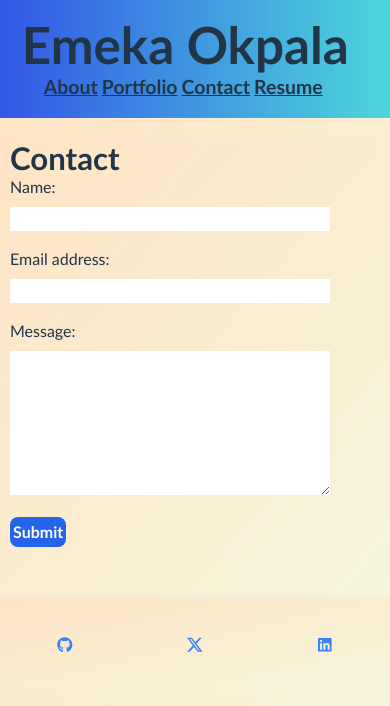
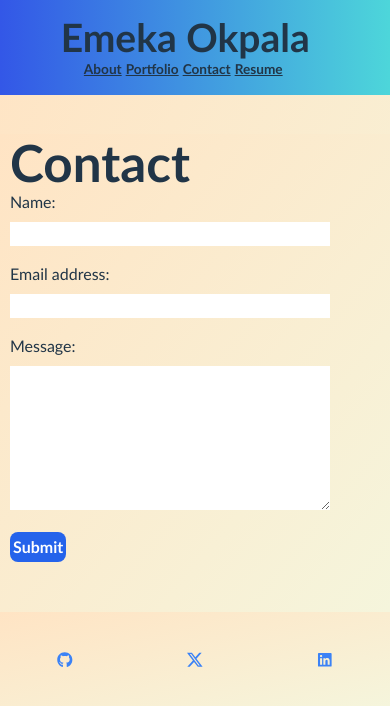
Before and after one commit to Hammarou/React-Portfolio, a React (Vite) app: page /contact in a window 390 px wide. Shown: the top 706 px of the page. Built offline with nearby package versions, Linux system fonts and the light colour scheme.

Commit message:
updated styling

```diff
--- a/src/components/About.jsx
+++ b/src/components/About.jsx
@@ -7,20 +7,20 @@ export default function About() {
     <div className="min-h-screen pb-[50px]">
       <section className="hero">
         <div >
-          <h2 className='pt-1 pr-2 pb-1 pl-1 xs:text-[8vw] sm:text-[vw] md:text-[4vw] lg:text-[4vw] 2xl:text-[4vw] font-bold text-[white] bg-[black]'>Welcome!</h2>
+          <h2 className='pt-1 pr-2 pb-1 pl-1 xs:text-[7vw]  sm:text-[6vw] md:text-[5vw] md:text-[4vw] xl:text-[3vw] font-bold text-[white] bg-[black]'>Welcome!</h2>
           <figure>
-            <img src={Hero} alt="hero banner" title="Hero Banner" className='xs:max-h-[150px] sm:max-h-[200px] md:max-h-[300px] lg:max-h-[400px] xl:max-h-[500px]' width={"100%"} />
+            <img src={Hero} alt="hero banner" title="Hero Banner" className='xs:max-h-[150px] sm:max-h-[200px] md:max-h-[250px] lg:max-h-[300px] xl:max-h-[400px]' width={"100%"} />
           </figure>
         </div>
       </section>
       <div className="intro max-w-[90%] ml-[auto] mr-[auto]">
         <section>
-          <h2 className='pt-1 pr-2 pb-1 pl-1 text-[8vw] xs:text-[8vw] lg:text-[4vw] font-bold '>About me</h2>
+          <h2 className='pt-10 pr-2 pb-1 xs:text-[7vw]  sm:text-[6vw] md:text-[5vw] md:text-[4vw] xl:text-[3vw] font-bold '>About me</h2>
           <div id="about mt-[1em] mb-[1em]">
             <figure>
               <img src={SelfPortrait}     alt="Image of Author"
                 title="Hi, there!"
-                className="xs:max-h-[250px]"
+                className="xs:max-h-[200px] sm:max-h-[250px] md:max-h-[300px] lg:max-h-[350px] xl:max-h-[400px] xl:max-h-[450px]"
               />
               <figcaption className="offscreen">
 
--- a/src/components/Contact.jsx
+++ b/src/components/Contact.jsx
@@ -57,7 +57,7 @@ export default function Contact() {
 
   return (
     <section className="bg-[linear-gradient(to_bottom_right,_bisque,_beige)] pl-[10px] xs:pb-[50px] lg:pb-[400px]">
-      <h1 className="font-bold xs:text-[8vw] md:tex-[4vw] xs:mt-[0.75em] ">Contact</h1>
+      <h1 className="sm:text-[6vw] md:text-[5vw] md:text-[4vw] xl:text-[3vw] font-bold xs:mt-[0.75em] ">Contact</h1>
       <form onSubmit={handleSubmit}>
         <label htmlFor="name" className="block mb-2">Name:</label>
         <input type="text" id="name" name="name" className="xs:w-80 sm:w-[60] sm: mb-4"
--- a/src/components/Footer.jsx
+++ b/src/components/Footer.jsx
@@ -8,7 +8,7 @@ export default function Footer() {
     <section className="bg-[linear-gradient(to_bottom_right,_bisque,_beige)]">
             <div className="p-[2em_0]">
                 <h2 className="ml-[1.5em] text-[4vw] font-bold"></h2>
-                <address className="text-[4vw] font-bold bg-none text-blue-500 flex flex-wrap sm:flex-row md:flex-row justify-around items-center">
+                <address className="text-[4vw] 2xl:text-[2vw] font-bold bg-none text-blue-500 flex flex-wrap sm:flex-row md:flex-row justify-around items-center">
                     <a href="#" className="p-[0.5em_0] hover:text-purple-900 hover:underline"><FaGithub /></a>
                     <a href="#" className="p-[0.5em_0] hover:text-purple-900 hover:underline"><BsTwitterX /></a>
                     <a href="#" className="p-[0.5em_0] hover:text-purple-900 hover:underline"><FaLinkedin /></a>
--- a/src/components/Header.jsx
+++ b/src/components/Header.jsx
@@ -4,9 +4,9 @@ import { Link } from 'react-router-dom'
 export default function Header() {
   return (
     <div>
-      <header className="flex flex-col md:flex-row justify-between md:justify-center flex-wrap items-center bg-gradient-to-r from-[rgb(51,87,231)] to-[rgb(77,214,218)] pt-4 pb-4 pr-[6%] pl-[1%]">
-        <h1 className="header__h1 font-bold sm:text-[4vw] md:text-[8vw]">Emeka Okpala</h1>
-        <nav className="xs:text-[5vw] md:text-[3vw]">
+      <header className="flex flex-col md:flex-row justify-between xs:justify-center flex-wrap items-center bg-gradient-to-r from-[rgb(51,87,231)] to-[rgb(77,214,218)] pt-4 pb-4 pr-[6%] pl-[1%]">
+        <h1 className="header__h1 font-bold xs:text-[10vw]  md:text-[8vw] md:text-[7.5vw] xl:pr-[100px] ">Emeka Okpala</h1>
+        <nav className="xs:text-[3.5vw] md:text-[3vw] xl:text-[2.25vw]">
             <Link to="/" className="font-bold inline-block pr-1 underline hover:no-underline">About</Link>
             <Link to="/portfolio" className="font-bold inline-block pr-1 underline hover:no-underline">Portfolio</Link>
             <Link to="/contact" className="font-bold inline-block pr-1 underline hover:no-underline">Contact</Link>
--- a/src/components/Portfolio.jsx
+++ b/src/components/Portfolio.jsx
@@ -10,7 +10,7 @@ import lonelyRoad from '../assets/images/lonely-road.jpg'
 export default function Portfolio() {
   return (
     <section className="pb-[50px]">
-      <h2 className="mt-[1em] ml-[1.5em] text-[4vw] font-bold">Portfolio</h2>
+      <h2 className="mt-[1em] ml-[1.5em] xs:text-[8vw]  sm:text-[6vw] md:text-[4vw] lg:text-[4vw] 2xl:text-[4vw] font-bold">Portfolio</h2>
       <div className="flex flex-wrap justify-center">
         <div className='ocean-sunset border-4 border-blue-500 border-solid rounded hover:border-red-500 '>
           <a href="#" className="inline-block relative text-[3vw] border-blue-500 min-h-[492px] xs:min-h-[392px] flex-basis-[100%] flex items-end p-[6em_0_20px_0] m-[1px] bg-opacity-[90%] no-underline bg-blend-soft-light bg-[180%] transition-all duration-[500ms] bg-no-repeat bg-green-200 hover:border-red-500 hover:bg-transparent hover:transition-all hover:duration-[250ms] hover:ease-in bottom-[97px]"
```
